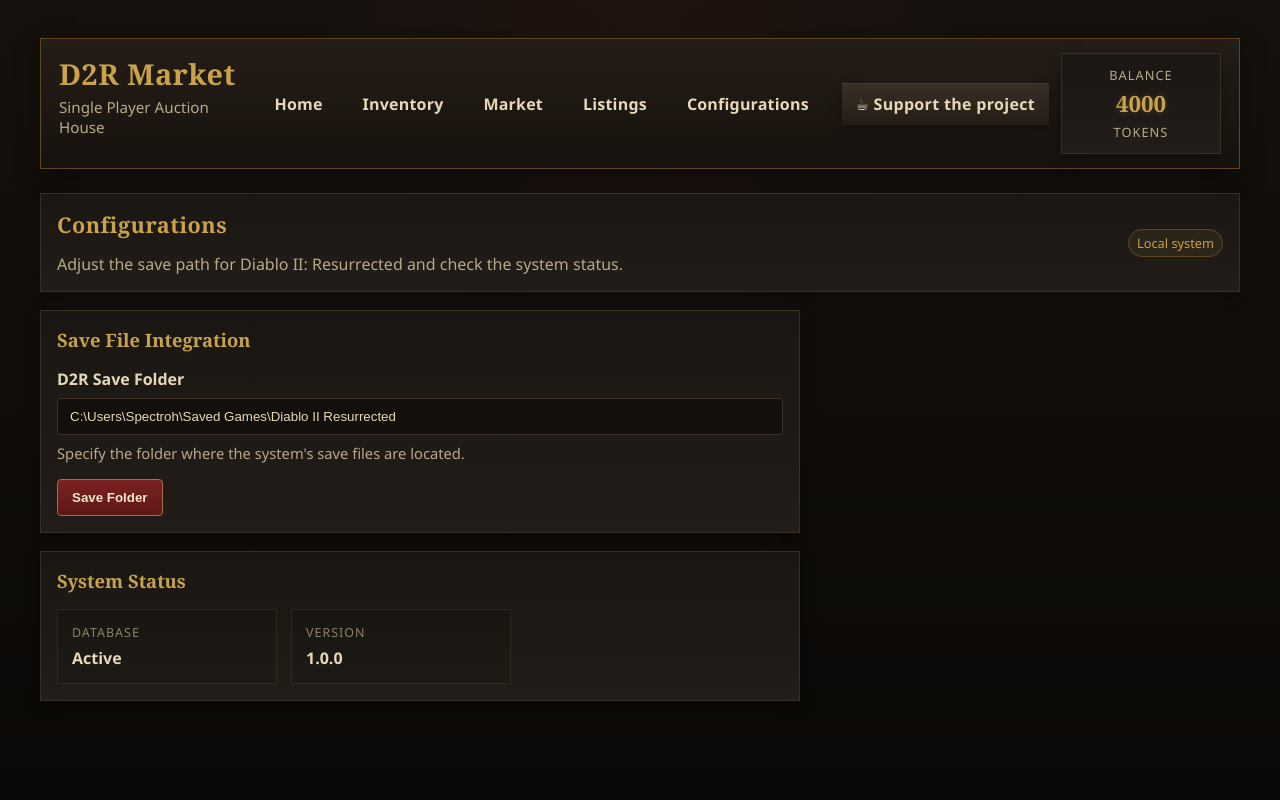
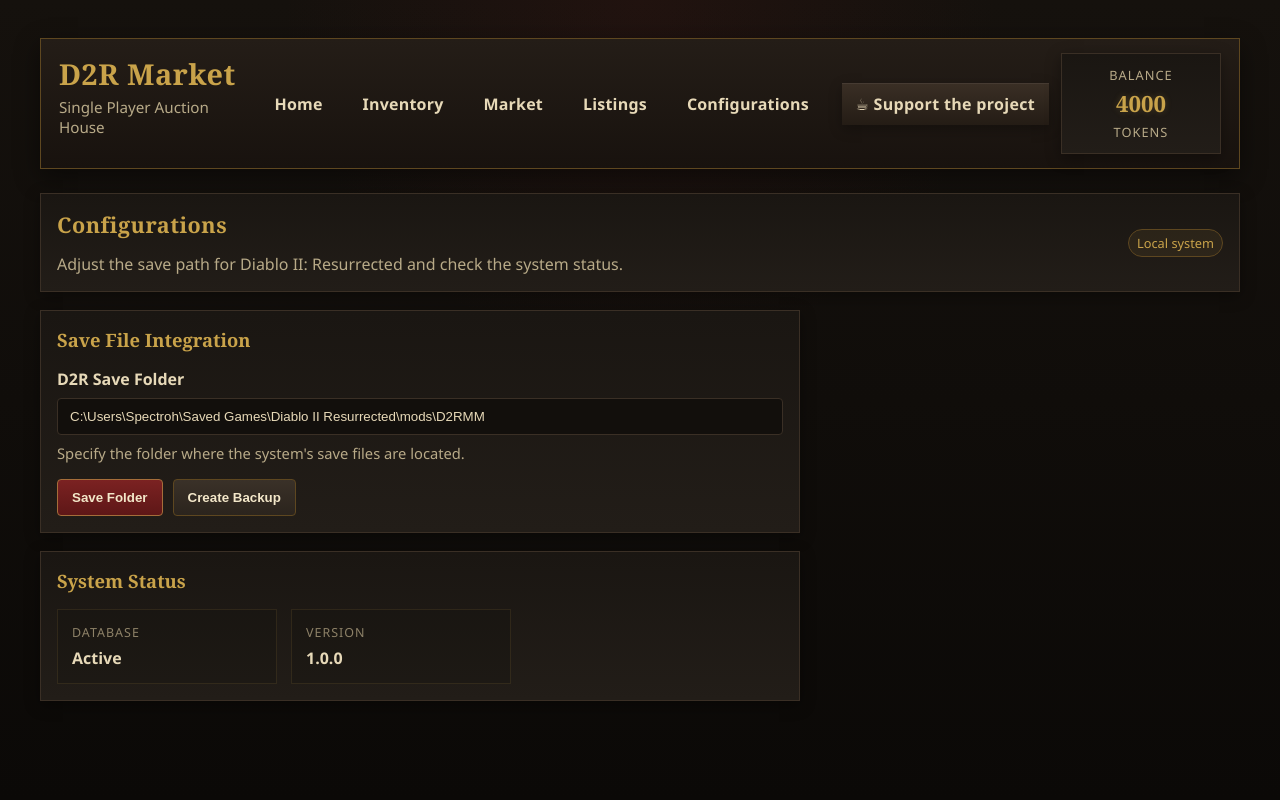
Before and after one commit to spectr4l/d2r-marketplace, a Flask app: page /config in a window 1280 px wide. Run offline with Flask 3, Linux system fonts and the light colour scheme; data comes from the database, SQL or seed files in the repository; both versions use the stored data as it was after the commit.

Commit message:
Implemented Backup creation system and new alert styles

```diff
--- a/app.py
+++ b/app.py
@@ -3,6 +3,7 @@ import os
 import json
 import uuid
 import random
+import shutil
 from datetime import datetime, UTC
 
 from database.db import (
@@ -247,6 +248,58 @@ def inject_global_data():
         "global_balance": get_token_balance()
     }
 
+def create_stash_backup_files(save_folder: str) -> dict:
+    if not save_folder or not os.path.isdir(save_folder):
+        return {
+            "success": False,
+            "error": "Save folder not configured or not found."
+        }
+
+    target_files = [
+        "ModernSharedStashSoftCoreV2.d2i",
+        "ModernSharedStashHardCoreV2.d2i",
+    ]
+
+    found_files = []
+    for filename in target_files:
+        full_path = os.path.join(save_folder, filename)
+        if os.path.isfile(full_path):
+            found_files.append(full_path)
+
+    if not found_files:
+        return {
+            "success": True,
+            "backup_count": 0,
+            "message": "No accepted stash files were found in the save folder."
+        }
+
+    timestamp = datetime.now().strftime("%Y-%m-%d_%H-%M-%S")
+    backup_dir = os.path.join(save_folder, "marketplace_backups", timestamp)
+    os.makedirs(backup_dir, exist_ok=True)
+
+    copied_files = []
+    for src_path in found_files:
+        filename = os.path.basename(src_path)
+        dest_path = os.path.join(backup_dir, filename)
+        shutil.copy2(src_path, dest_path)
+        copied_files.append(filename)
+
+    return {
+        "success": True,
+        "backup_count": len(copied_files),
+        "backup_dir": backup_dir,
+        "files": copied_files,
+        "message": "Backup created successfully."
+    }
+
+@app.route("/api/create_stash_backup", methods=["POST"])
+def create_stash_backup():
+    result = create_stash_backup_files(SAVE_FOLDER)
+
+    if not result.get("success"):
+        return jsonify(result), 400
+
+    return jsonify(result)
 
 def load_token_prices():
     if not os.path.exists(TOKEN_PRICES_FILE):
--- a/config.json
+++ b/config.json
@@ -1,3 +1,3 @@
 {
-  "save_folder": "C:\\Users\\Spectroh\\Saved Games\\Diablo II Resurrected"
+  "save_folder": "C:\\Users\\Spectroh\\Saved Games\\Diablo II Resurrected\\mods\\D2RMM"
 }
--- a/static/css/config.css
+++ b/static/css/config.css
@@ -65,6 +65,8 @@
 .config-actions {
   display: flex;
   justify-content: flex-start;
+  gap: 10px;
+  align-items: center;
 }
 
 .config-status-grid {
--- a/static/css/core.css
+++ b/static/css/core.css
@@ -282,3 +282,53 @@ input:focus, select:focus, textarea:focus {
 .inventory-grid {
   overflow: visible;
 }
+
+.toast-container {
+  position: fixed;
+  bottom: 20px;
+  right: 20px;
+  z-index: 99999;
+  display: flex;
+  flex-direction: column;
+  gap: 10px;
+}
+
+.toast {
+  min-width: 260px;
+  max-width: 320px;
+  padding: 12px 14px;
+  border-radius: 8px;
+  border: 1px solid rgba(201, 163, 74, 0.25);
+  background: rgba(20, 16, 12, 0.95);
+  color: var(--text-main);
+  box-shadow: 0 8px 20px rgba(0, 0, 0, 0.45);
+  font-size: 0.92rem;
+  opacity: 0;
+  transform: translateY(10px);
+  transition: all 0.25s ease;
+}
+
+.toast.show {
+  opacity: 1;
+  transform: translateY(0);
+}
+
+.toast.success {
+  border-color: rgba(90, 160, 90, 0.4);
+  color: #9bc79b;
+}
+
+.toast.error {
+  border-color: rgba(160, 70, 70, 0.4);
+  color: #e0a39d;
+}
+
+.toast.info {
+  border-color: rgba(201, 163, 74, 0.35);
+  color: #d6bf86;
+}
+
+.toast.warning {
+  border-color: rgba(214, 164, 64, 0.40);
+  color: #f0c674;
+}
--- a/static/js/main.js
+++ b/static/js/main.js
@@ -11,14 +11,7 @@ function updateBalanceDisplay(newBalance) {
 }
 
 function showMessage(text, type = "success") {
-    const area = document.getElementById("message-area");
-    if (!area) return;
-
-    area.innerHTML = `<div class="message ${type}">${text}</div>`;
-
-    setTimeout(() => {
-        area.innerHTML = "";
-    }, 3500);
+    showToast(text, type);
 }
 
 async function postJson(url, payload) {
@@ -146,6 +139,60 @@ async function updateSaveFolder() {
         showMessage("Error updating folder: " + error.message, "error");
         console.error(error);
     }
+}
+
+async function createStashBackup() {
+  try {
+    const res = await fetch("/api/create_stash_backup", {
+      method: "POST",
+      headers: {
+        "Content-Type": "application/json"
+      }
+    });
+
+    const data = await res.json();
+
+    if (!res.ok) {
+      showToast(data.error || "Failed to create backup.", "error");
+      return;
+    }
+
+    if (data.backup_count > 0) {
+      showToast(
+        `Backup created (${data.backup_count} file${data.backup_count > 1 ? "s" : ""})`,
+        "success"
+      );
+    } else {
+      showToast("No stash files found to back up.", "error");
+    }
+
+  } catch (err) {
+    console.error("createStashBackup error:", err);
+    showToast("Unexpected error while creating backup.", "error");
+  }
+}
+
+function showToast(message, type = "success", duration = 3000) {
+  const container = document.getElementById("toast-container");
+  if (!container) return;
+
+  const toast = document.createElement("div");
+  toast.className = `toast ${type}`;
+  toast.textContent = message;
+
+  container.appendChild(toast);
+
+  requestAnimationFrame(() => {
+    toast.classList.add("show");
+  });
+
+  setTimeout(() => {
+    toast.classList.remove("show");
+
+    setTimeout(() => {
+      toast.remove();
+    }, 250);
+  }, duration);
 }
 
 function filterCatalogCards() {
--- a/templates/base.html
+++ b/templates/base.html
@@ -39,10 +39,11 @@
     </header>
 
     <main class="page-content">
-      <div id="message-area" class="message-area"></div>
       {% block content %}{% endblock %}
     </main>
   </div>
+
+  <div id="toast-container" class="toast-container"></div>
 
   <script src="{{ url_for('static', filename='js/main.js') }}"></script>
   {% block extra_js %}{% endblock %}
--- a/templates/config.html
+++ b/templates/config.html
@@ -41,6 +41,10 @@
       <button class="btn" onclick="updateSaveFolder()">
         Save Folder
       </button>
+
+      <button class="btn btn-secondary" onclick="createStashBackup()">
+        Create Backup
+      </button>
     </div>
   </div>
 
```
Also changed, not shown: database/d2r_marketplace.db.
